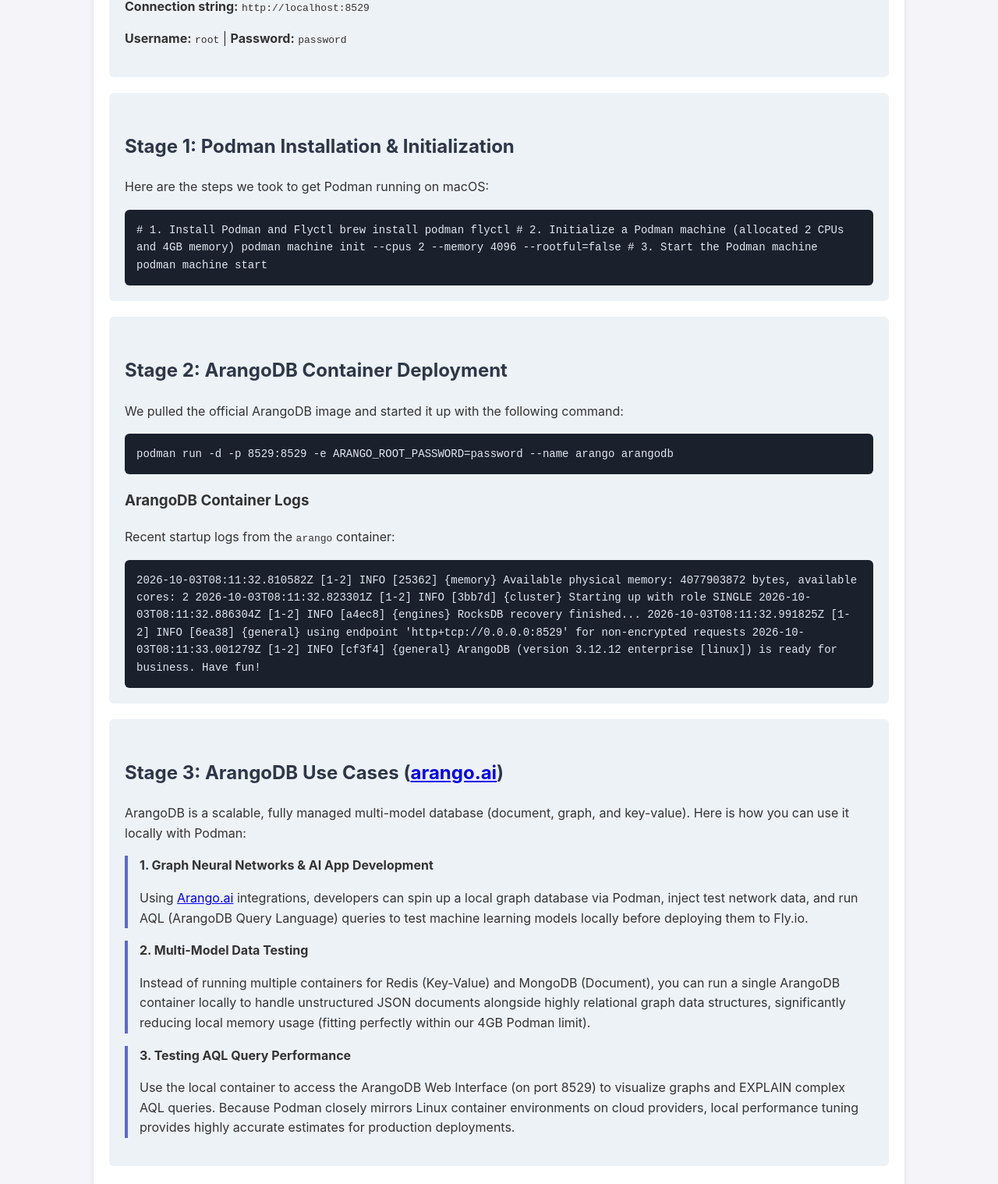
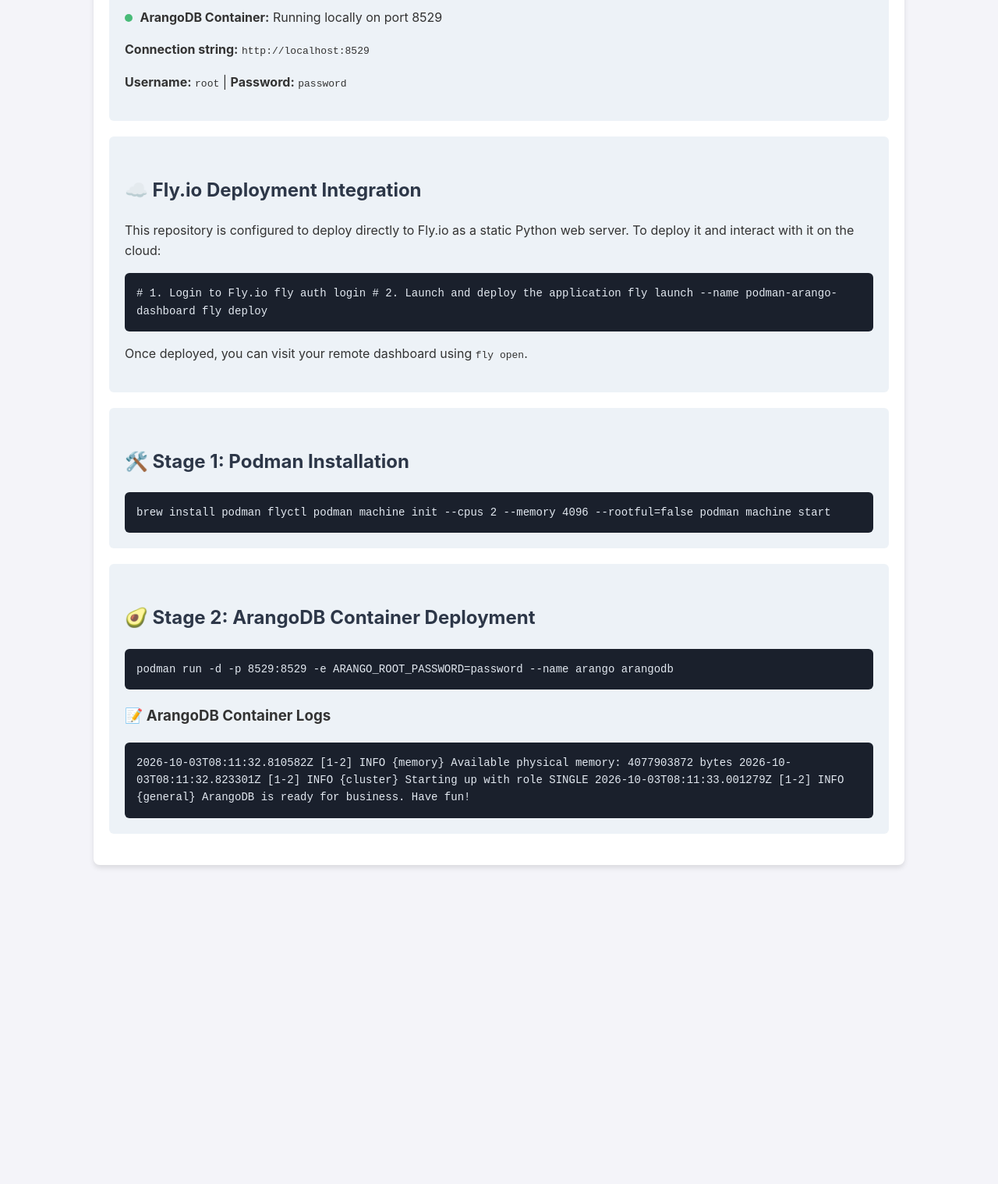
Before and after one commit to rifaterdemsahin/podman, a plain HTML site: page index.html in a window 1280 px wide. Shown: the part 342-1860 px from the top of the page at 78% size. After the commit the page ends 1471 px from the top, so only its background shows below. Drawn offline with Linux system fonts and the light colour scheme.

Commit message:
Add usecases page, architectural diagrams, shared nav, and Fly.io deployment config

```diff
--- a/index.html
+++ b/index.html
@@ -3,87 +3,71 @@
 <head>
     <meta charset="UTF-8">
     <meta name="viewport" content="width=device-width, initial-scale=1.0">
-    <title>Podman & ArangoDB Local Debugging</title>
+    <title>Podman & ArangoDB Integration</title>
     <style>
-        body { font-family: -apple-system, BlinkMacSystemFont, "Segoe UI", Roboto, Helvetica, Arial, sans-serif; margin: 0; padding: 20px; background-color: #f4f4f9; color: #333; line-height: 1.6; }
-        .container { max-width: 1000px; margin: 0 auto; background: #fff; padding: 20px; border-radius: 8px; box-shadow: 0 4px 6px rgba(0,0,0,0.1); }
+        body { font-family: -apple-system, BlinkMacSystemFont, "Segoe UI", Roboto, sans-serif; margin: 0; padding: 0; background-color: #f4f4f9; color: #333; line-height: 1.6; }
+        .nav-bar { background-color: #2d3748; padding: 15px 20px; display: flex; gap: 20px; }
+        .nav-bar a { color: #fff; text-decoration: none; font-weight: bold; }
+        .nav-bar a:hover { text-decoration: underline; }
+        .container { max-width: 1000px; margin: 20px auto; background: #fff; padding: 20px; border-radius: 8px; box-shadow: 0 4px 6px rgba(0,0,0,0.1); }
         h1 { color: #5a67d8; border-bottom: 2px solid #e2e8f0; padding-bottom: 10px; }
         h2 { color: #2d3748; margin-top: 30px; }
         .card { background: #edf2f7; padding: 20px; border-radius: 6px; margin-bottom: 20px; }
-        .code-block { background-color: #1a202c; color: #e2e8f0; padding: 15px; border-radius: 6px; overflow-x: auto; font-family: "Courier New", Courier, monospace; font-size: 14px; }
-        table { width: 100%; border-collapse: collapse; margin-top: 10px; }
-        th, td { padding: 10px; text-align: left; border-bottom: 1px solid #cbd5e0; }
-        th { background-color: #e2e8f0; }
+        .code-block { background-color: #1a202c; color: #e2e8f0; padding: 15px; border-radius: 6px; overflow-x: auto; font-family: monospace; font-size: 14px; }
         .status-dot { display: inline-block; width: 10px; height: 10px; border-radius: 50%; margin-right: 5px; }
-        .status-red { background-color: #e53e3e; }
         .status-green { background-color: #48bb78; }
-        .use-case { border-left: 4px solid #5a67d8; padding-left: 15px; margin-bottom: 15px; }
-        .nav { margin-bottom: 20px; }
-        .nav a { margin-right: 15px; text-decoration: none; color: #5a67d8; font-weight: bold; }
     </style>
 </head>
 <body>
+    <div class="nav-bar">
+        <a href="index.html">🏠 Home / Dashboard</a>
+        <a href="usecases.html">💡 Use Cases & Architecture</a>
+    </div>
+
     <div class="container">
-        <h1>Podman & ArangoDB Integration Dashboard</h1>
+        <h1>🚀 Podman & ArangoDB Dashboard</h1>
 
         <div class="card">
-            <h2>Current Install Status</h2>
+            <h2>📊 Current Install Status</h2>
             <p><span class="status-dot status-green"></span> <strong>Podman State:</strong> Installed & Running</p>
-            <p><span class="status-dot status-green"></span> <strong>ArangoDB Container:</strong> Running on port 8529</p>
+            <p><span class="status-dot status-green"></span> <strong>ArangoDB Container:</strong> Running locally on port 8529</p>
             <p><strong>Connection string:</strong> <code>http://localhost:8529</code></p>
             <p><strong>Username:</strong> <code>root</code> | <strong>Password:</strong> <code>password</code></p>
         </div>
 
         <div class="card">
-            <h2>Stage 1: Podman Installation & Initialization</h2>
-            <p>Here are the steps we took to get Podman running on macOS:</p>
+            <h2>☁️ Fly.io Deployment Integration</h2>
+            <p>This repository is configured to deploy directly to Fly.io as a static Python web server. To deploy it and interact with it on the cloud:</p>
             <div class="code-block">
-# 1. Install Podman and Flyctl
+# 1. Login to Fly.io
+fly auth login
+
+# 2. Launch and deploy the application
+fly launch --name podman-arango-dashboard
+fly deploy
+            </div>
+            <p>Once deployed, you can visit your remote dashboard using <code>fly open</code>.</p>
+        </div>
+
+        <div class="card">
+            <h2>🛠️ Stage 1: Podman Installation</h2>
+            <div class="code-block">
 brew install podman flyctl
-
-# 2. Initialize a Podman machine (allocated 2 CPUs and 4GB memory)
 podman machine init --cpus 2 --memory 4096 --rootful=false
-
-# 3. Start the Podman machine
 podman machine start
             </div>
         </div>
 
         <div class="card">
-            <h2>Stage 2: ArangoDB Container Deployment</h2>
-            <p>We pulled the official ArangoDB image and started it up with the following command:</p>
+            <h2>🥑 Stage 2: ArangoDB Container Deployment</h2>
             <div class="code-block">
 podman run -d -p 8529:8529 -e ARANGO_ROOT_PASSWORD=password --name arango arangodb
             </div>
-
-            <h3>ArangoDB Container Logs</h3>
-            <p>Recent startup logs from the <code>arango</code> container:</p>
+            <h3>📝 ArangoDB Container Logs</h3>
             <div class="code-block">
-2026-10-03T08:11:32.810582Z [1-2] INFO [25362] {memory} Available physical memory: 4077903872 bytes, available cores: 2
-2026-10-03T08:11:32.823301Z [1-2] INFO [3bb7d] {cluster} Starting up with role SINGLE
-2026-10-03T08:11:32.886304Z [1-2] INFO [a4ec8] {engines} RocksDB recovery finished...
-2026-10-03T08:11:32.991825Z [1-2] INFO [6ea38] {general} using endpoint 'http+tcp://0.0.0.0:8529' for non-encrypted requests
-2026-10-03T08:11:33.001279Z [1-2] INFO [cf3f4] {general} ArangoDB (version 3.12.12 enterprise [linux]) is ready for business. Have fun!
-            </div>
-        </div>
-
-        <div class="card">
-            <h2>Stage 3: ArangoDB Use Cases (<a href="https://arango.ai/" target="_blank">arango.ai</a>)</h2>
-            <p>ArangoDB is a scalable, fully managed multi-model database (document, graph, and key-value). Here is how you can use it locally with Podman:</p>
-
-            <div class="use-case">
-                <strong>1. Graph Neural Networks & AI App Development</strong>
-                <p>Using <a href="https://arango.ai/">Arango.ai</a> integrations, developers can spin up a local graph database via Podman, inject test network data, and run AQL (ArangoDB Query Language) queries to test machine learning models locally before deploying them to Fly.io.</p>
-            </div>
-
-            <div class="use-case">
-                <strong>2. Multi-Model Data Testing</strong>
-                <p>Instead of running multiple containers for Redis (Key-Value) and MongoDB (Document), you can run a single ArangoDB container locally to handle unstructured JSON documents alongside highly relational graph data structures, significantly reducing local memory usage (fitting perfectly within our 4GB Podman limit).</p>
-            </div>
-
-            <div class="use-case">
-                <strong>3. Testing AQL Query Performance</strong>
-                <p>Use the local container to access the ArangoDB Web Interface (on port 8529) to visualize graphs and EXPLAIN complex AQL queries. Because Podman closely mirrors Linux container environments on cloud providers, local performance tuning provides highly accurate estimates for production deployments.</p>
+2026-10-03T08:11:32.810582Z [1-2] INFO {memory} Available physical memory: 4077903872 bytes
+2026-10-03T08:11:32.823301Z [1-2] INFO {cluster} Starting up with role SINGLE
+2026-10-03T08:11:33.001279Z [1-2] INFO {general} ArangoDB is ready for business. Have fun!
             </div>
         </div>
 
```
Also changed, not shown: usecases.html (added, +65 -0 lines), 2 other files.
